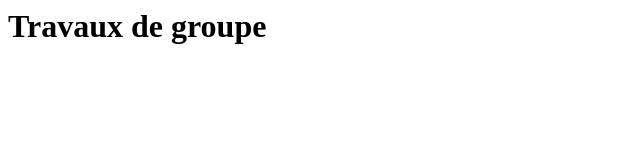
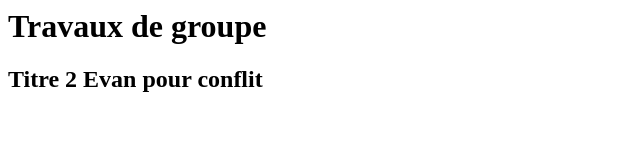
Before and after one commit to fabienlierville/cours_git_di25, a plain HTML site: page GroupeA/index.html in a window 1280 px wide. Shown: the whole page, without its empty margins (0-640 px from the left). Drawn offline with Linux system fonts and the light colour scheme.

Commit message:
titre conflit

```diff
--- a/GroupeA/index.html
+++ b/GroupeA/index.html
@@ -1 +1,2 @@
 <h1>Travaux de groupe</h1>
+<h2>Titre 2 Evan pour conflit</h2>
```
